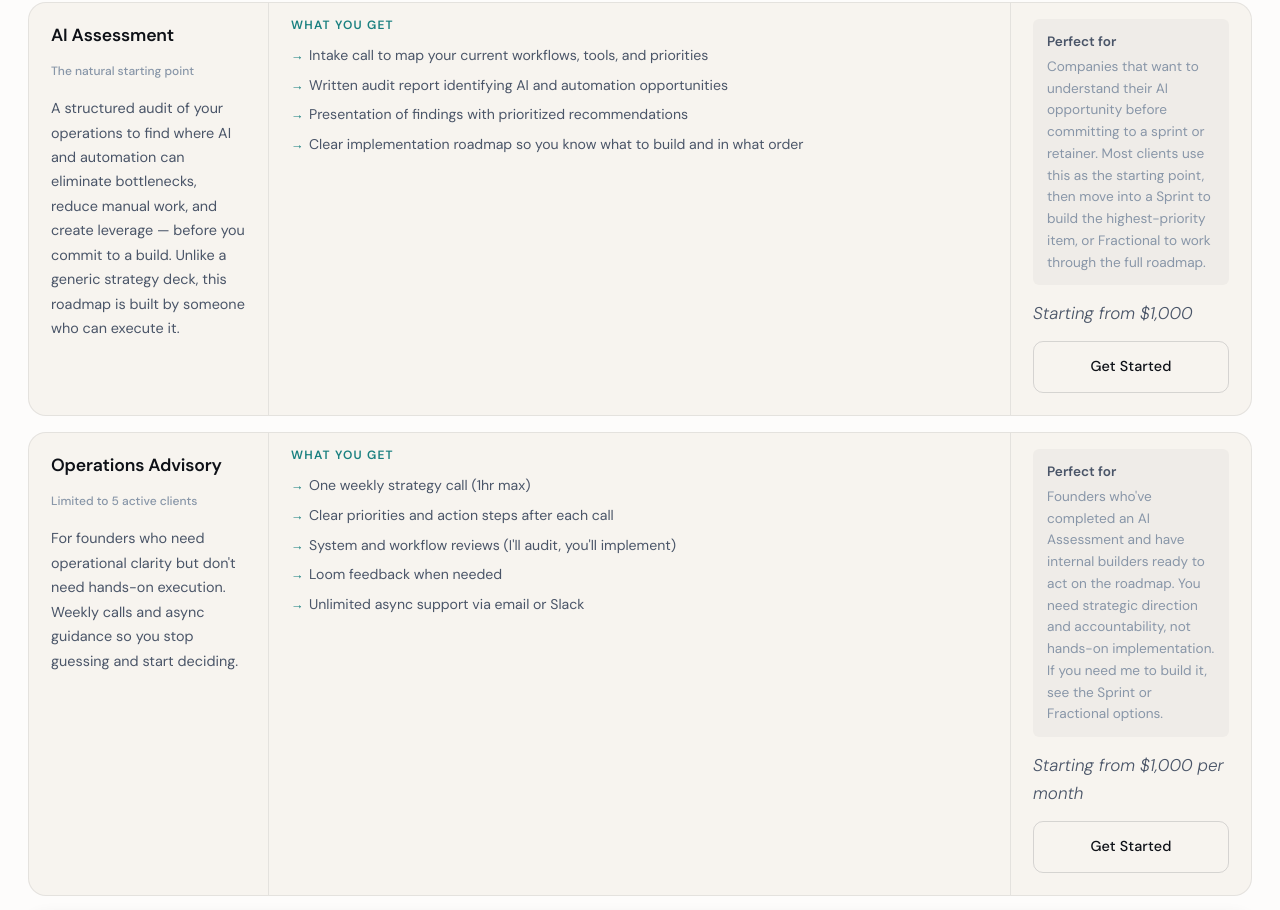
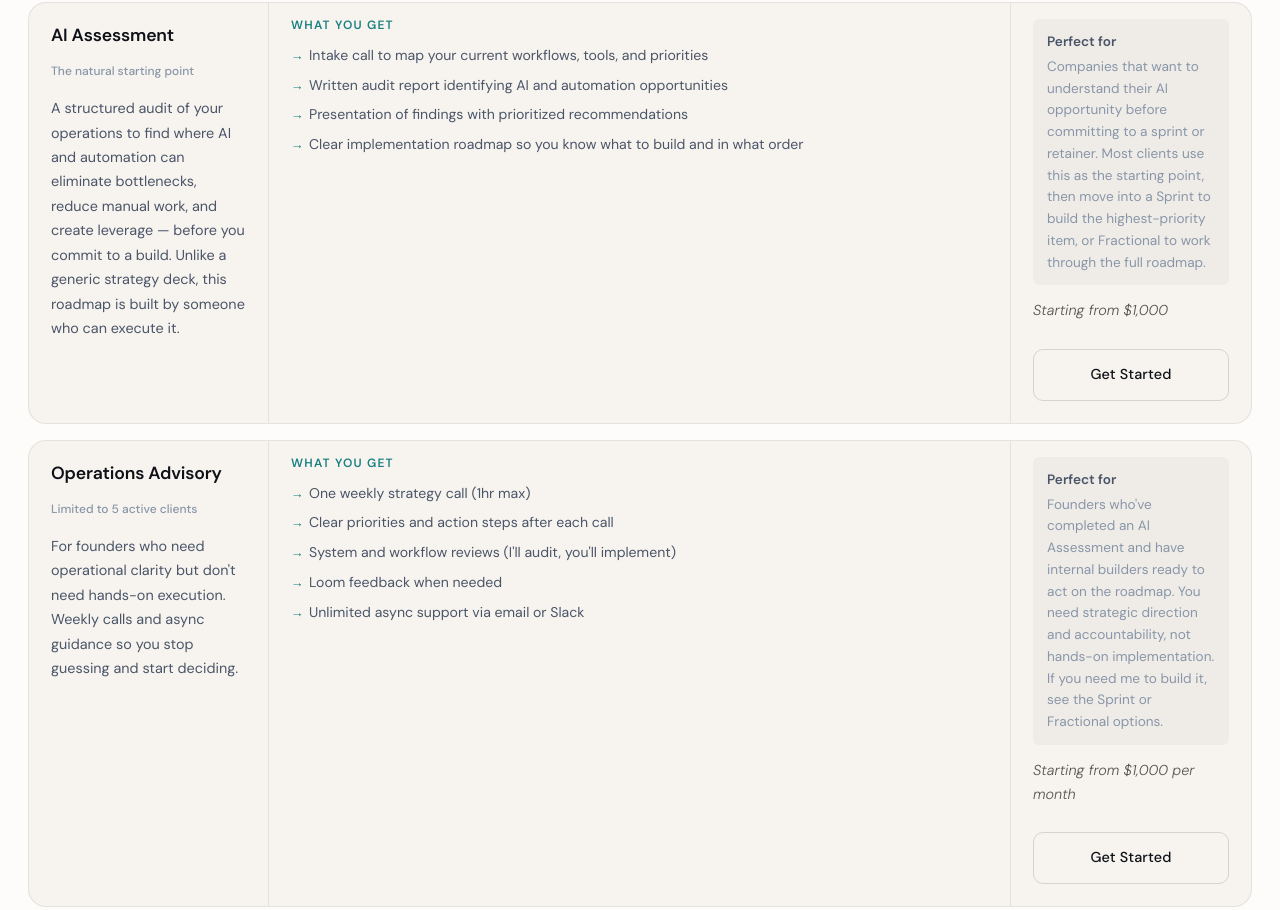
Before and after one commit to rae-lighthouse/lighthouse_operations, a plain HTML site: page my-landing-page/index.html in a window 1280 px wide. Shown: the part 2193-3103 px from the top of the page. Drawn offline with nearby package versions, Linux system fonts and the light colour scheme; a script that the page names is missing.

Commit message:
Add .pricing-starting-from styles
Add styling for pricing starting text

```diff
--- a/my-landing-page/styles.css
+++ b/my-landing-page/styles.css
@@ -624,6 +624,13 @@ p { color: var(--text-mid); }
   width: 100%;
 }
 
+.pricing-starting-from {
+    font-style: italic;
+    font-size: 0.9rem;
+    color: #555;
+    margin-bottom: 0.75rem;
+}
+
 /* ============================================
    QUICK REFERENCE TABLE
    ============================================ */
```
